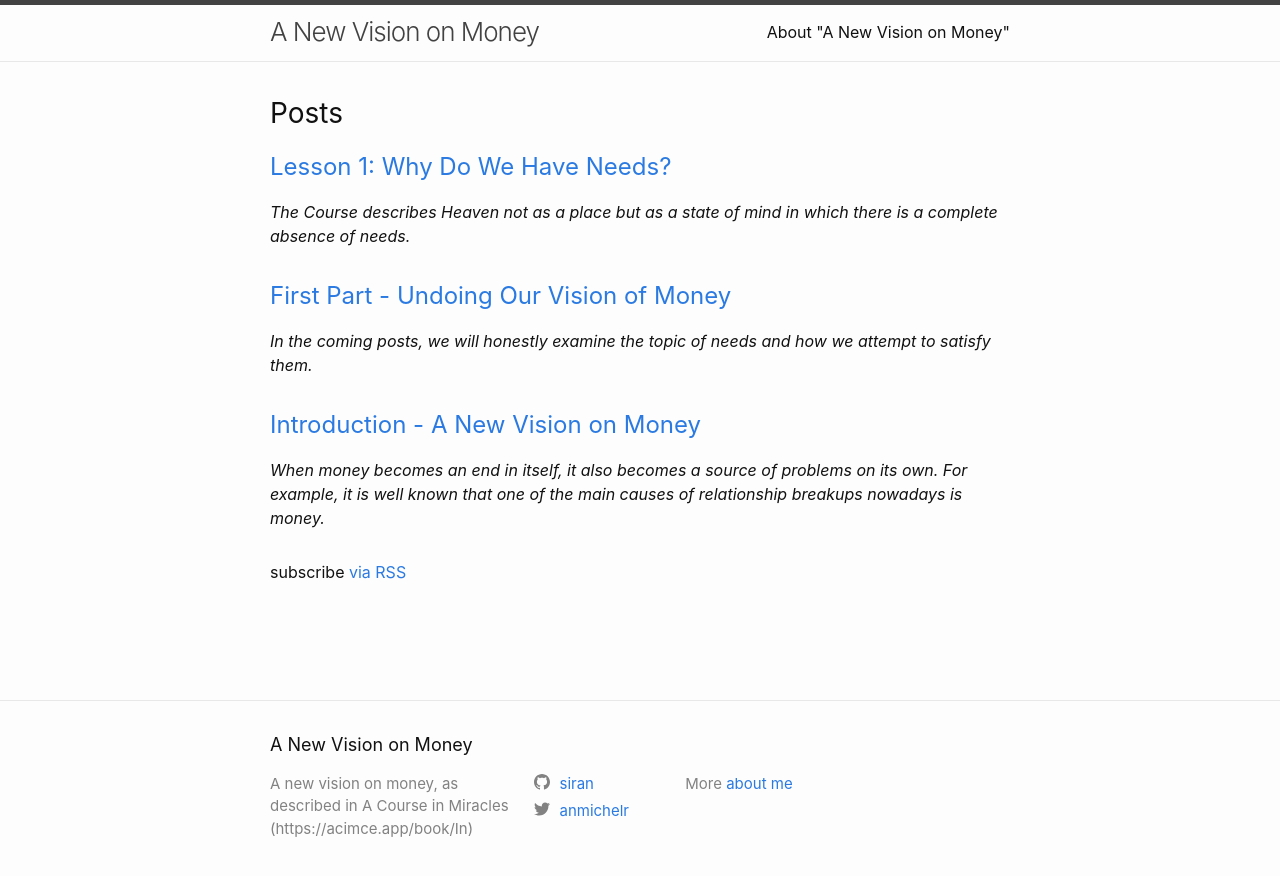
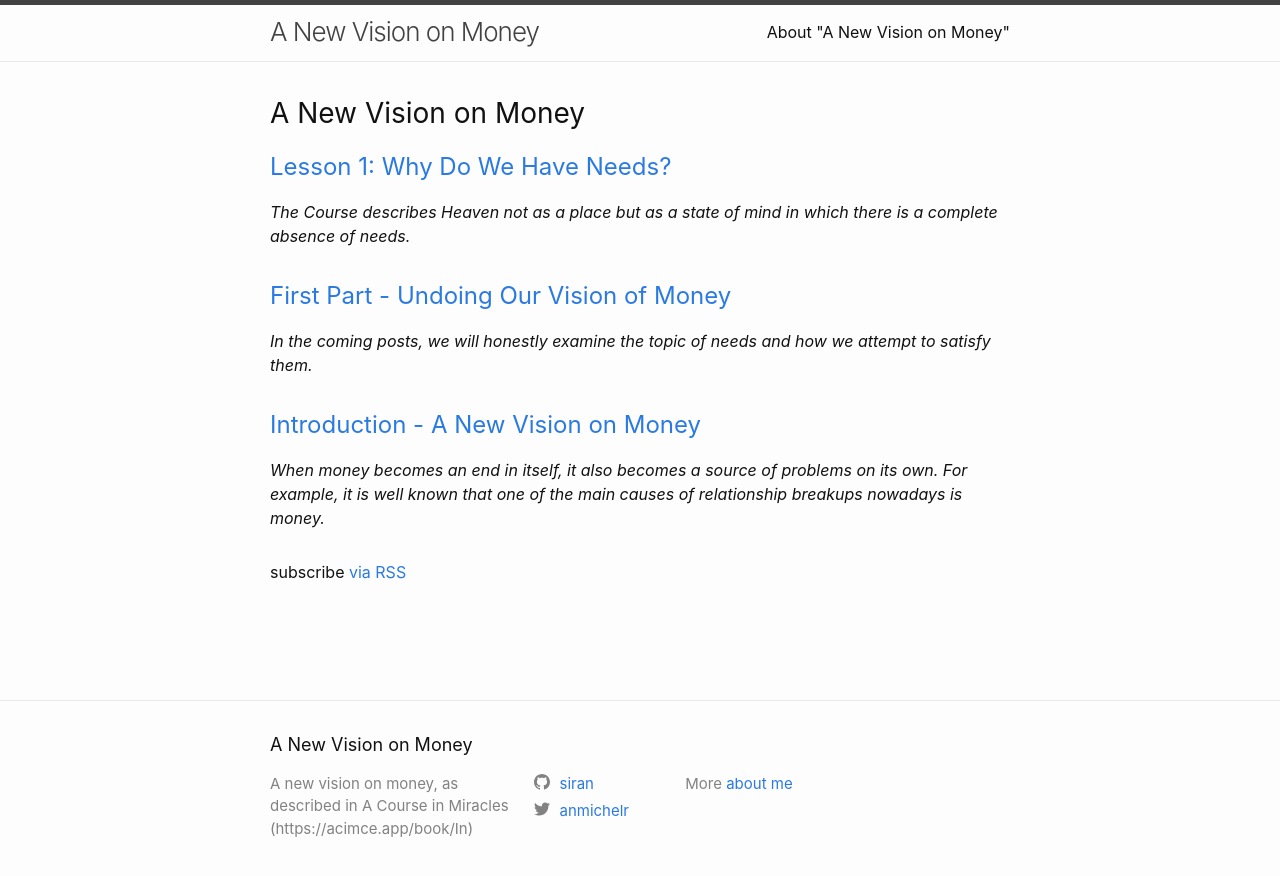
Before and after one commit to siran/a_new_vision_on_money, a Jekyll site: the page built from index.markdown, in a window 1280 px wide. Shown: the top 876 px of the page. Built offline with Jekyll 4.4.1, drawn with Linux system fonts in a browser that asks for light colours.

Commit message:
sorting; renaming page

```diff
--- a/_layouts/home.html
+++ b/_layouts/home.html
@@ -10,9 +10,9 @@
   {{ content }}
 
   {%- if site.posts.size > 0 -%}
-    <h2 class="post-list-heading">{{ page.list_title | default: "Posts" }}</h2>
+    <h2 class="post-list-heading">A New Vision on Money</h2>
     <ul class="post-list">
-      {%- for post in site.posts -%}
+      {%- for post in site.posts | reverse -%}
       <li>
         {%- assign date_format = site.minima.date_format | default: "%b %-d, %Y" -%}
         <h3>
```
